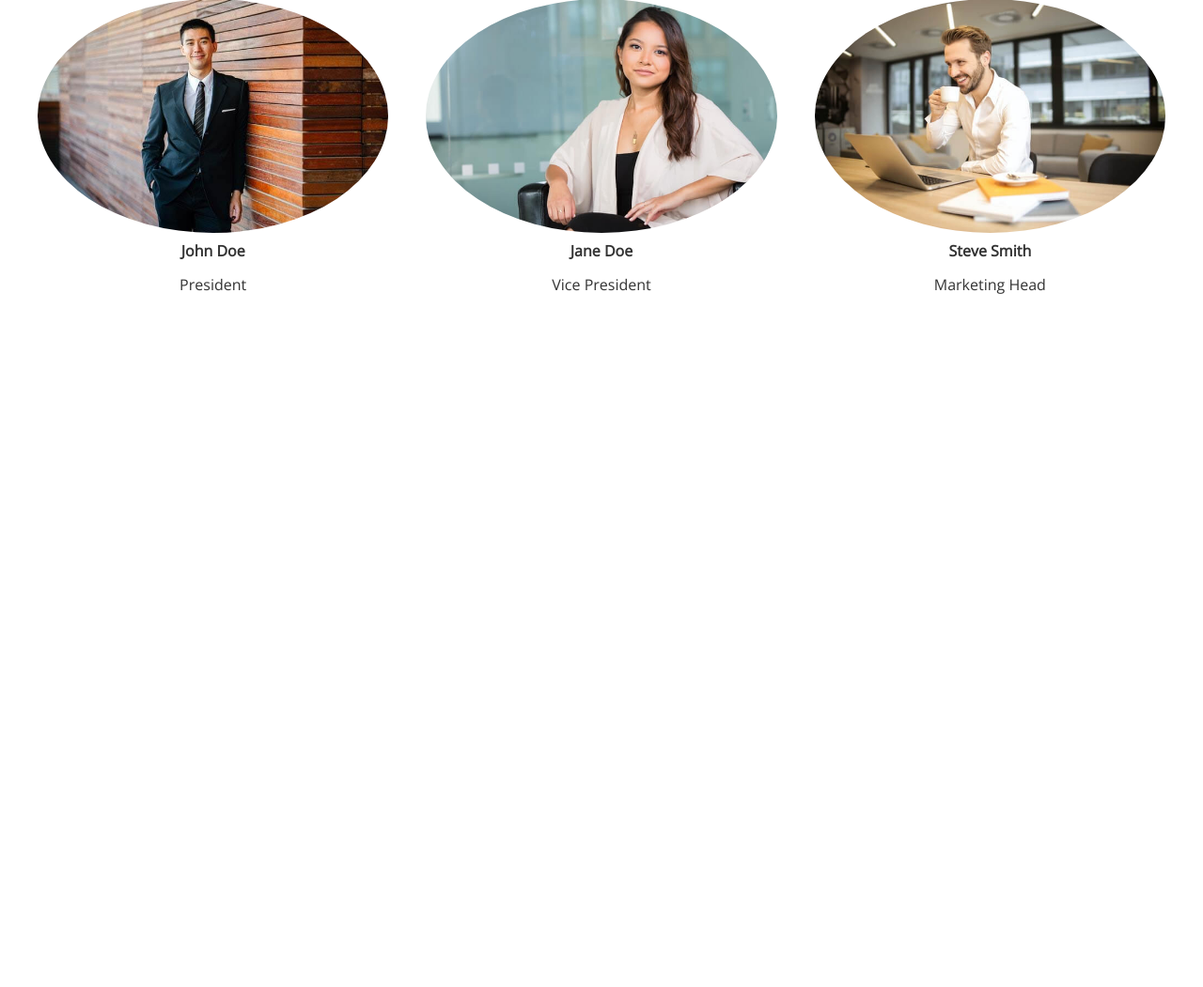
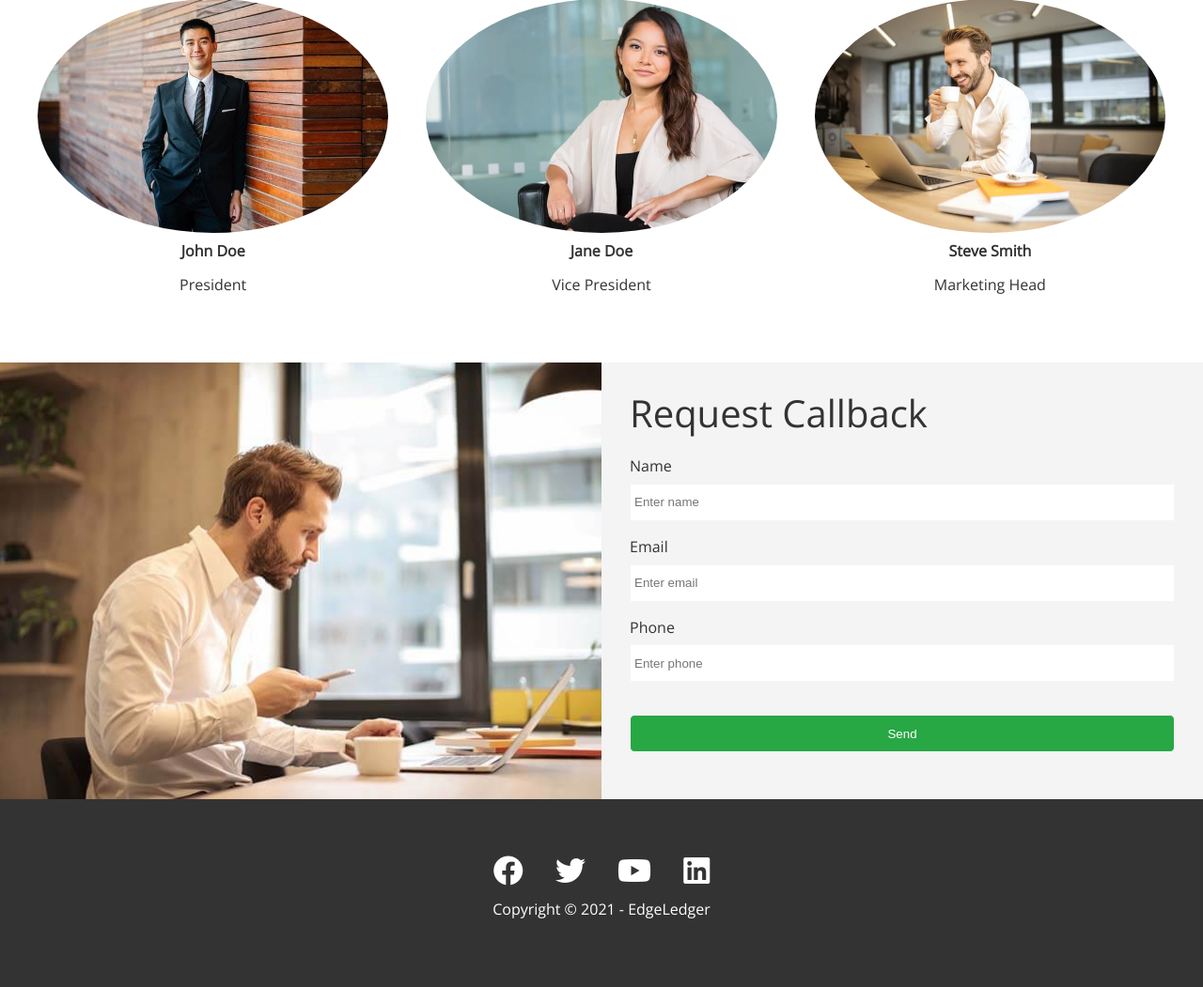
Before and after one commit to hsztan/edge-ledger-css, a PHP site: page / in a window 1280 px wide. Shown: the part 2974-4025 px from the top of the page at 94% size. Before the commit the page ends 3287 px from the top, so only its background shows below. Run offline with PHP 8.4, Linux system fonts and the light colour scheme.

Commit message:
styling version dekstop 1 complete

```diff
--- a/css/style.css
+++ b/css/style.css
@@ -129,3 +129,48 @@ img {
 .team img {
   border-radius: 50%;
 }
+
+/* callback-form */
+.callback-form {
+  width: 100%;
+  padding: 20px 0;
+}
+.callback-form label {
+  display: block;
+  margin-bottom: 5px;
+}
+.callback-form .form-control {
+  margin-bottom: 15px;
+}
+.callback-form input {
+  width: 100%;
+  padding: 4px;
+  height: 40px;
+  border: 1px solid #f5f5f5;
+}
+.callback-form input:focus {
+  outline-color: #28a745;
+}
+.callback-form .btn {
+  padding: 12px 0;
+  margin-top: 20px;
+}
+
+/* footer */
+.footer {
+  display: flex;
+  flex-direction: column;
+  align-items: center;
+  justify-content: center;
+  text-align: center;
+  height: 200px;
+}
+.footer a {
+  color: #fff;
+}
+.footer a:hover {
+  color: #28a745;
+}
+.footer .social > * {
+  padding: 0 15px;
+}
--- a/index.html
+++ b/index.html
@@ -185,6 +185,60 @@
           </div>
         </div>
       </section>
+      <!-- contact -->
+      <section id="contact" class="contact flex-columns">
+        <div class="row">
+          <div class="column">
+            <div class="column-1">
+              <img src="./image_resources/home/contact.jpg" alt="people" />
+            </div>
+          </div>
+          <div class="column">
+            <div class="column-2 bg-light">
+              <h2>Request Callback</h2>
+              <form action="" class="callback-form">
+                <div class="form-control">
+                  <label for="name">Name</label>
+                  <input
+                    type="text"
+                    name="name"
+                    id="name"
+                    placeholder="Enter name"
+                  />
+                </div>
+                <div class="form-control">
+                  <label for="email">Email</label>
+                  <input
+                    type="email"
+                    name="email"
+                    id="email"
+                    placeholder="Enter email"
+                  />
+                </div>
+                <div class="form-control">
+                  <label for="phone">Phone</label>
+                  <input
+                    type="text"
+                    name="phone"
+                    id="phone"
+                    placeholder="Enter phone"
+                  />
+                </div>
+                <input type="submit" value="Send" id="submit" class="btn" />
+              </form>
+            </div>
+          </div>
+        </div>
+      </section>
     </main>
+    <footer class="footer bg-dark">
+      <div class="social">
+        <a href="#"><i class="fab fa-facebook fa-2x"></i></a>
+        <a href="#"><i class="fab fa-twitter fa-2x"></i></a>
+        <a href="#"><i class="fab fa-youtube fa-2x"></i></a>
+        <a href="#"><i class="fab fa-linkedin fa-2x"></i></a>
+      </div>
+      <p>Copyright &copy; 2021 - EdgeLedger</p>
+    </footer>
   </body>
 </html>
```
